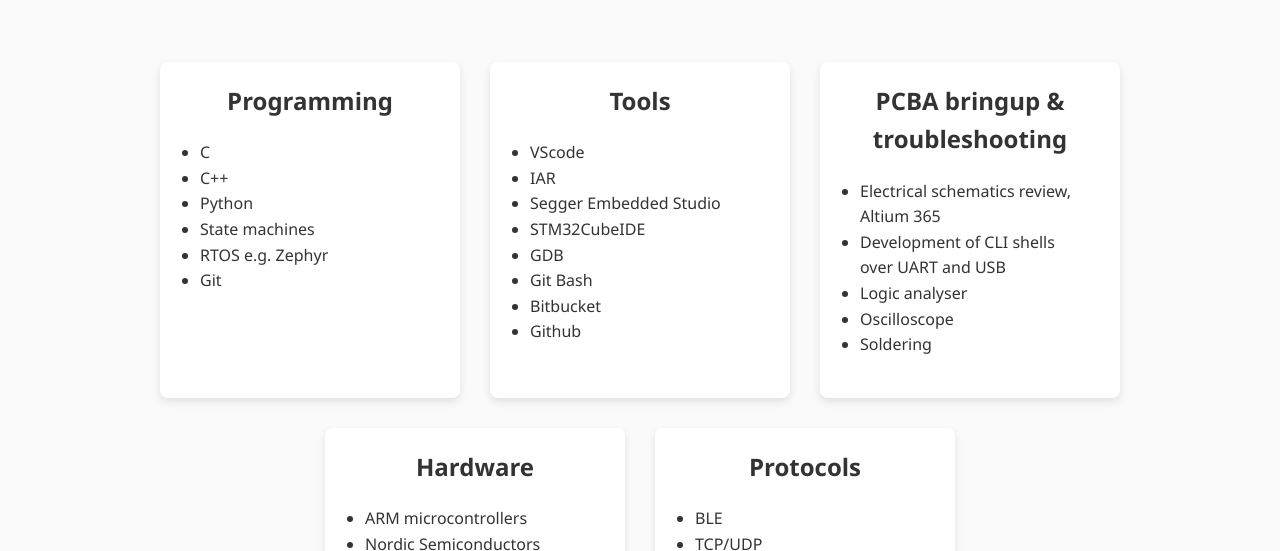
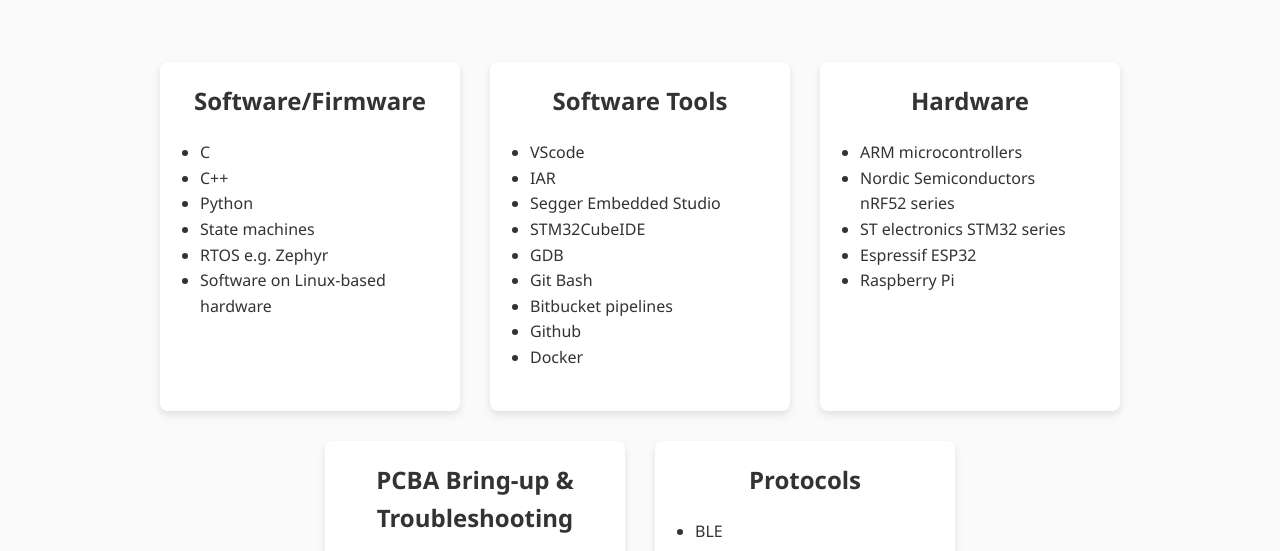
Before and after one commit to rob-segal/rob-segal.github.io, a plain HTML site: page skills.html in a window 1280 px wide. Shown: the part 249-800 px from the top of the page. Drawn offline with Linux system fonts and the light colour scheme.

Commit message:
Updated skills

```diff
--- a/skills.html
+++ b/skills.html
@@ -22,18 +22,18 @@
   <h2>Technical Skills and Tools</h2>
   <div class="skills">
     <div class="skills-category">
-      <h3>Programming</h3>
+      <h3>Software/Firmware</h3>
       <ul>
         <li>C</li>
         <li>C++</li>
         <li>Python</li>
         <li>State machines</li>
         <li>RTOS e.g. Zephyr</li>
-        <li>Git</li>
+        <li>Software on Linux-based hardware</li>
       </ul>
     </div>
     <div class="skills-category">
-        <h3>Tools</h3>
+        <h3>Software Tools</h3>
         <ul>
           <li>VScode</li>
           <li>IAR</li>
@@ -41,18 +41,9 @@
           <li>STM32CubeIDE</li>
           <li>GDB</li>
           <li>Git Bash</li>
-          <li>Bitbucket</li>
+          <li>Bitbucket pipelines</li>
           <li>Github</li>
-        </ul>
-      </div>
-      <div class="skills-category">
-        <h3>PCBA bringup & troubleshooting</h3>
-        <ul>
-          <li>Electrical schematics review, Altium 365</li>
-          <li>Development of CLI shells over UART and USB</li>
-          <li>Logic analyser</li>
-          <li>Oscilloscope</li>
-          <li>Soldering</li>
+          <li>Docker</li>
         </ul>
       </div>
       <div class="skills-category">
@@ -61,8 +52,18 @@
           <li>ARM microcontrollers</li>
           <li>Nordic Semiconductors nRF52 series</li>
           <li>ST electronics STM32 series</li>
-          <li>Linux</li>
+          <li>Espressif ESP32</li>
           <li>Raspberry Pi</li>
+        </ul>
+      </div>
+      <div class="skills-category">
+        <h3>PCBA Bring-up & Troubleshooting</h3>
+        <ul>
+          <li>Electrical schematics review, Altium 365</li>
+          <li>Development of CLI shells over UART and USB</li>
+          <li>Logic analyser</li>
+          <li>Oscilloscope</li>
+          <li>Soldering</li>
         </ul>
       </div>
       <div class="skills-category">
```
